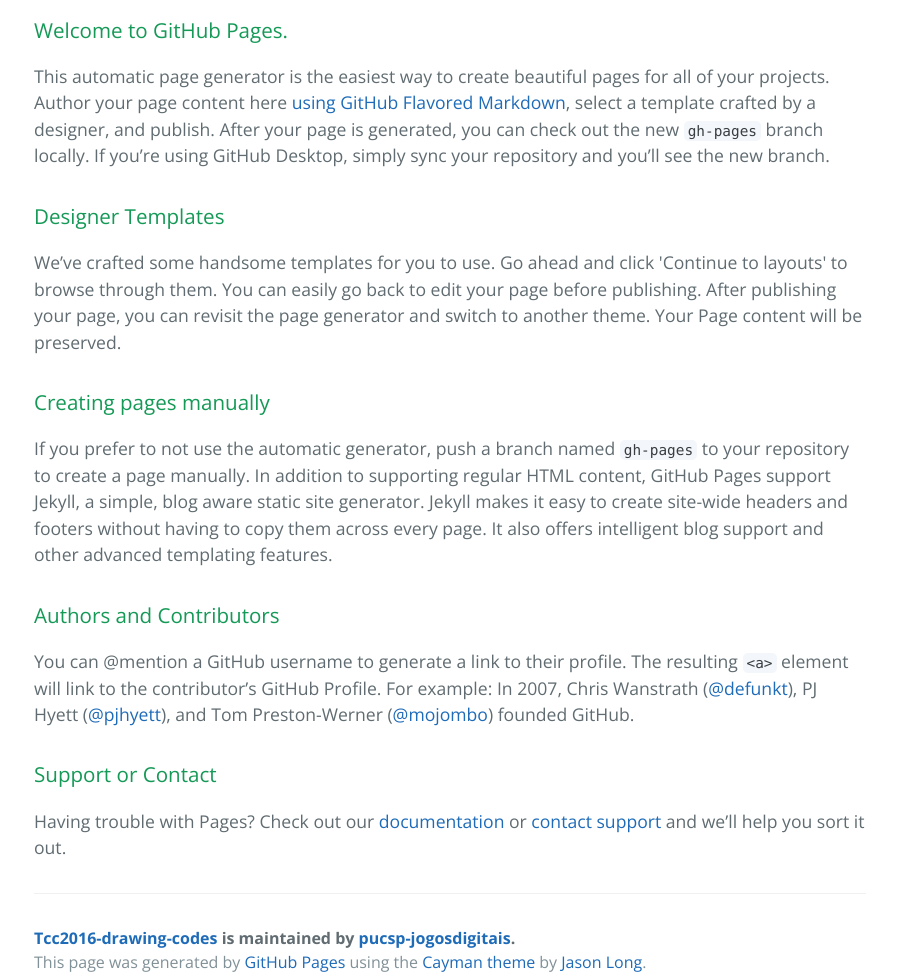
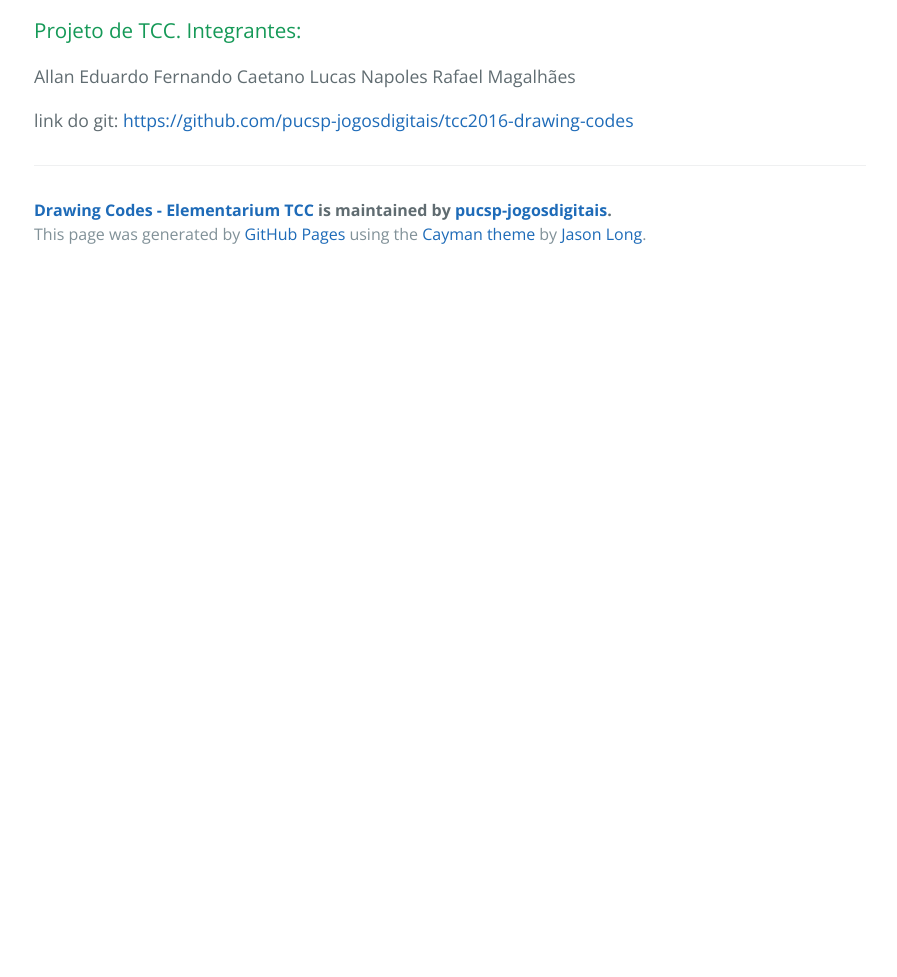
Before and after one commit to pucsp-jogosdigitais/tcc2016-drawing-codes, a plain HTML site: page index.html in a window 1280 px wide. Shown: the part 400-1377 px from the top of the page, without its empty margins (190-1087 px from the left). After the commit the page ends 800 px from the top, so only its background shows below. Drawn offline with nearby package versions, Linux system fonts and the light colour scheme.

Commit message:
Create master branch via GitHub

```diff
--- a/index.html
+++ b/index.html
@@ -2,7 +2,7 @@
 <html lang="en-us">
   <head>
     <meta charset="UTF-8">
-    <title>Tcc2016-drawing-codes by pucsp-jogosdigitais</title>
+    <title>Drawing Codes - Elementarium TCC  by pucsp-jogosdigitais</title>
     <meta name="viewport" content="width=device-width, initial-scale=1">
     <link rel="stylesheet" type="text/css" href="stylesheets/normalize.css" media="screen">
     <link href='https://fonts.googleapis.com/css?family=Open+Sans:400,700' rel='stylesheet' type='text/css'>
@@ -11,7 +11,7 @@
   </head>
   <body>
     <section class="page-header">
-      <h1 class="project-name">Tcc2016-drawing-codes</h1>
+      <h1 class="project-name">Drawing Codes - Elementarium TCC </h1>
       <h2 class="project-tagline">tcc2016-drawing-codes created by GitHub Classroom</h2>
       <a href="https://github.com/pucsp-jogosdigitais/tcc2016-drawing-codes" class="btn">View on GitHub</a>
       <a href="https://github.com/pucsp-jogosdigitais/tcc2016-drawing-codes/zipball/master" class="btn">Download .zip</a>
@@ -20,32 +20,17 @@
 
     <section class="main-content">
       <h3>
-<a id="welcome-to-github-pages" class="anchor" href="#welcome-to-github-pages" aria-hidden="true"><span aria-hidden="true" class="octicon octicon-link"></span></a>Welcome to GitHub Pages.</h3>
+<a id="projeto-de-tcc-integrantes" class="anchor" href="#projeto-de-tcc-integrantes" aria-hidden="true"><span aria-hidden="true" class="octicon octicon-link"></span></a>Projeto de TCC. Integrantes:</h3>
 
-<p>This automatic page generator is the easiest way to create beautiful pages for all of your projects. Author your page content here <a href="https://guides.github.com/features/mastering-markdown/">using GitHub Flavored Markdown</a>, select a template crafted by a designer, and publish. After your page is generated, you can check out the new <code>gh-pages</code> branch locally. If you’re using GitHub Desktop, simply sync your repository and you’ll see the new branch.</p>
+<p>Allan Eduardo
+Fernando Caetano
+Lucas Napoles
+Rafael Magalhães</p>
 
-<h3>
-<a id="designer-templates" class="anchor" href="#designer-templates" aria-hidden="true"><span aria-hidden="true" class="octicon octicon-link"></span></a>Designer Templates</h3>
-
-<p>We’ve crafted some handsome templates for you to use. Go ahead and click 'Continue to layouts' to browse through them. You can easily go back to edit your page before publishing. After publishing your page, you can revisit the page generator and switch to another theme. Your Page content will be preserved.</p>
-
-<h3>
-<a id="creating-pages-manually" class="anchor" href="#creating-pages-manually" aria-hidden="true"><span aria-hidden="true" class="octicon octicon-link"></span></a>Creating pages manually</h3>
-
-<p>If you prefer to not use the automatic generator, push a branch named <code>gh-pages</code> to your repository to create a page manually. In addition to supporting regular HTML content, GitHub Pages support Jekyll, a simple, blog aware static site generator. Jekyll makes it easy to create site-wide headers and footers without having to copy them across every page. It also offers intelligent blog support and other advanced templating features.</p>
-
-<h3>
-<a id="authors-and-contributors" class="anchor" href="#authors-and-contributors" aria-hidden="true"><span aria-hidden="true" class="octicon octicon-link"></span></a>Authors and Contributors</h3>
-
-<p>You can @mention a GitHub username to generate a link to their profile. The resulting <code>&lt;a&gt;</code> element will link to the contributor’s GitHub Profile. For example: In 2007, Chris Wanstrath (<a href="https://github.com/defunkt" class="user-mention">@defunkt</a>), PJ Hyett (<a href="https://github.com/pjhyett" class="user-mention">@pjhyett</a>), and Tom Preston-Werner (<a href="https://github.com/mojombo" class="user-mention">@mojombo</a>) founded GitHub.</p>
-
-<h3>
-<a id="support-or-contact" class="anchor" href="#support-or-contact" aria-hidden="true"><span aria-hidden="true" class="octicon octicon-link"></span></a>Support or Contact</h3>
-
-<p>Having trouble with Pages? Check out our <a href="https://help.github.com/pages">documentation</a> or <a href="https://github.com/contact">contact support</a> and we’ll help you sort it out.</p>
+<p>link do git: <a href="https://github.com/pucsp-jogosdigitais/tcc2016-drawing-codes">https://github.com/pucsp-jogosdigitais/tcc2016-drawing-codes</a></p>
 
       <footer class="site-footer">
-        <span class="site-footer-owner"><a href="https://github.com/pucsp-jogosdigitais/tcc2016-drawing-codes">Tcc2016-drawing-codes</a> is maintained by <a href="https://github.com/pucsp-jogosdigitais">pucsp-jogosdigitais</a>.</span>
+        <span class="site-footer-owner"><a href="https://github.com/pucsp-jogosdigitais/tcc2016-drawing-codes">Drawing Codes - Elementarium TCC </a> is maintained by <a href="https://github.com/pucsp-jogosdigitais">pucsp-jogosdigitais</a>.</span>
 
         <span class="site-footer-credits">This page was generated by <a href="https://pages.github.com">GitHub Pages</a> using the <a href="https://github.com/jasonlong/cayman-theme">Cayman theme</a> by <a href="https://twitter.com/jasonlong">Jason Long</a>.</span>
       </footer>
```
Also changed, not shown: params.json (+2 -2 lines).
